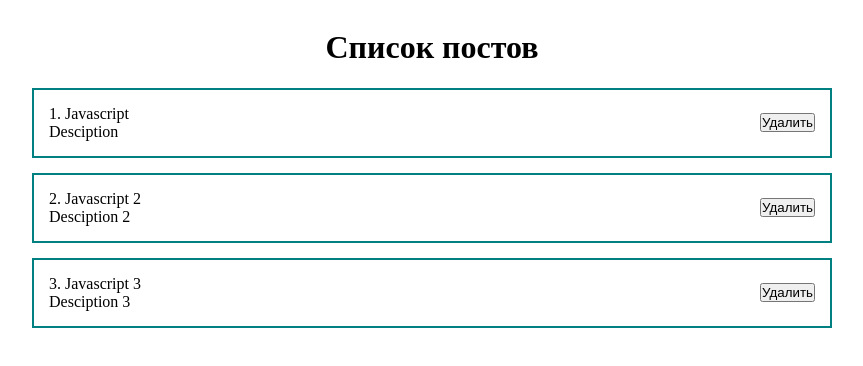
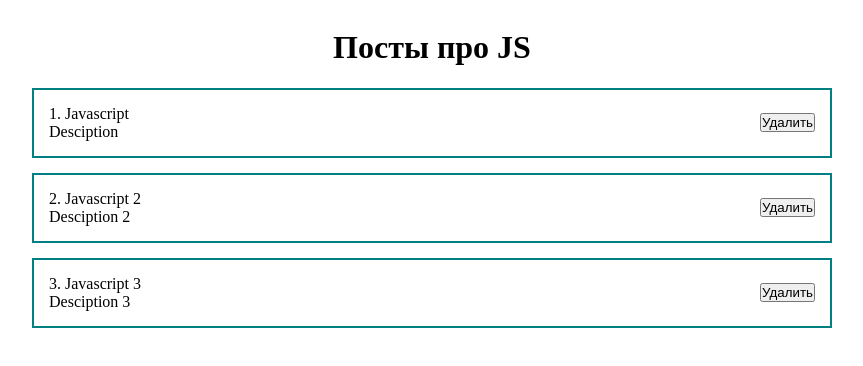
Before and after one commit to Megionc/Website_React, a React (Create React App) app: page / in a window 1280 px wide. Shown: the top 366 px of the page, without its empty margins (208-1071 px from the left). Built offline with nearby package versions, Linux system fonts and the light colour scheme.

Commit message:
PostList

```diff
--- a/src/App.js
+++ b/src/App.js
@@ -3,6 +3,7 @@ import Counter from './components/Counter';
 import ClassCounter from './components/ClassCounter';
 import './styles/App.css';
 import PostItem from './components/PostItem';
+import PostList from './components/PostList';
 
 function App() {
   const [posts, setPosts] = useState([
@@ -13,12 +14,7 @@ function App() {
 
   return (
     <div className="App">
-      <h1 style={{ textAlign: 'center' }}>
-        Список постов
-      </h1>
-      {posts.map((post) =>
-        <PostItem post={post} key={post.id} />
-      )}
+      <PostList posts={posts} title="Посты про JS" />
     </div>
   );
 }
--- /dev/null
+++ b/src/components/PostList.jsx
@@ -0,0 +1,17 @@
+import React, { useState } from "react";
+import PostItem from "./PostItem";
+
+const PostList = ({ posts, title }) => {
+    return (
+        <div>
+            <h1 style={{ textAlign: 'center' }}>
+                {title}
+            </h1>
+            {posts.map((post) =>
+                <PostItem post={post} key={post.id} />
+            )}
+        </div>
+    )
+}
+
+export default PostList;
```
